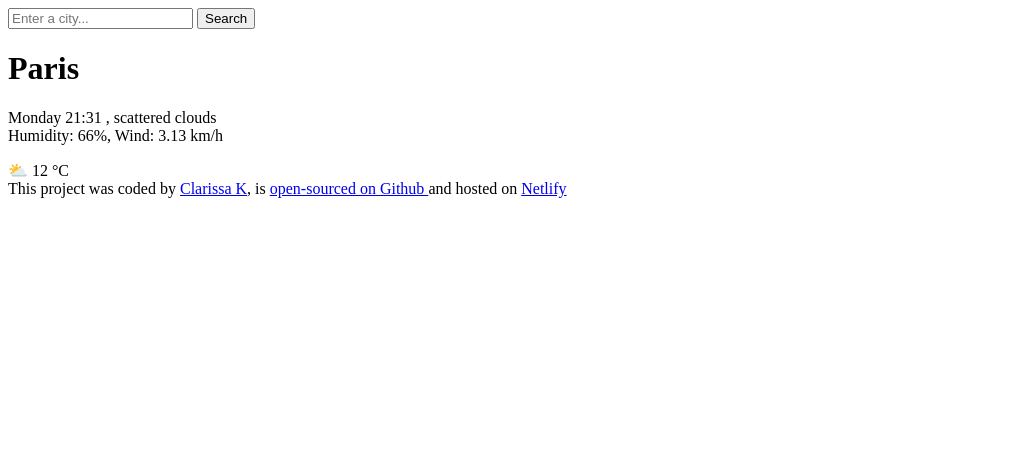
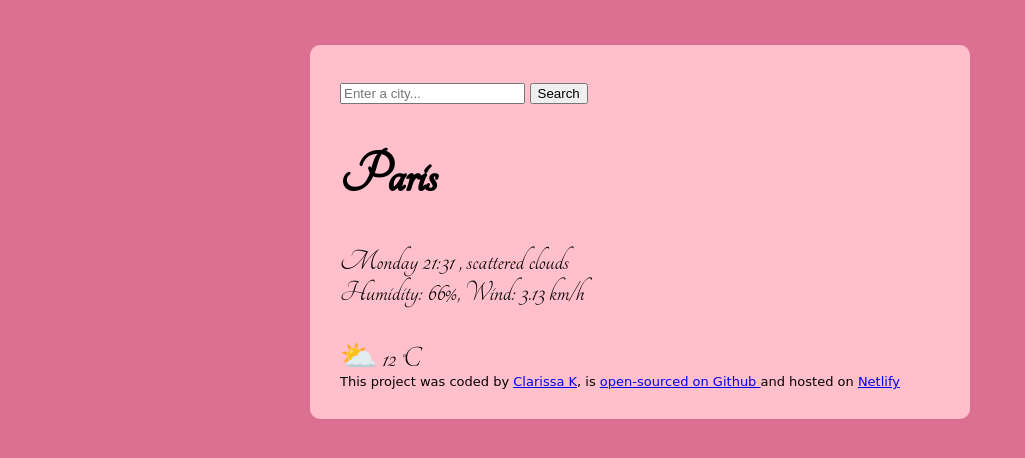
Before and after one commit to ClarissaK36/vanilla-weather-app, a plain HTML site: page index.html in a window 1280 px wide. Shown: the whole page, without its empty margins (0-1025 px from the left). Drawn offline with Linux system fonts and the light colour scheme.

Commit message:
CSS of main container and custom fonts added

```diff
--- a/index.html
+++ b/index.html
@@ -3,9 +3,13 @@
 <head>
     <meta charset="UTF-8">
     <meta name="viewport" content="width=device-width, initial-scale=1.0">
+    <link rel="stylesheet" href="src/style.css">
+    <link rel="stylesheet"
+          href="https://fonts.googleapis.com/css?family=Tangerine">
     <title>Vanilla Weather App</title>
 </head>
 <body>
+    <div class="weather-box">
     <header>
 <form>
     <input type="search" placeholder="Enter a city..." required/>
@@ -28,5 +32,6 @@
     <footer>This project was coded by <a href="https://github.com/ClarissaK36" target="_blank"> Clarissa K</a>, is
      <a href="https://github.com/ClarissaK36/vanilla-weather-app.git" target="_blank"> open-sourced on Github </a> and hosted on <a href="https://vanilla-weather-clarissak.netlify.app/" target="_blank">Netlify</a>
 </footer>
+</div>
 </body>
 </html>
--- /dev/null
+++ b/src/style.css
@@ -0,0 +1,12 @@
+body{background-color: palevioletred;}
+.weather-box{background-color: pink;
+max-width: 600px;
+margin: 45px auto;
+box-shadow: 0px 30px 50px rgba (65, 50, 100, 0.08);
+border-radius: 10px;
+padding: 30px;
+    font-family: 'Tangerine', serif;
+    font-size: 30px;
+}
+footer{font-family: cursive;
+font-size: small;}
```
